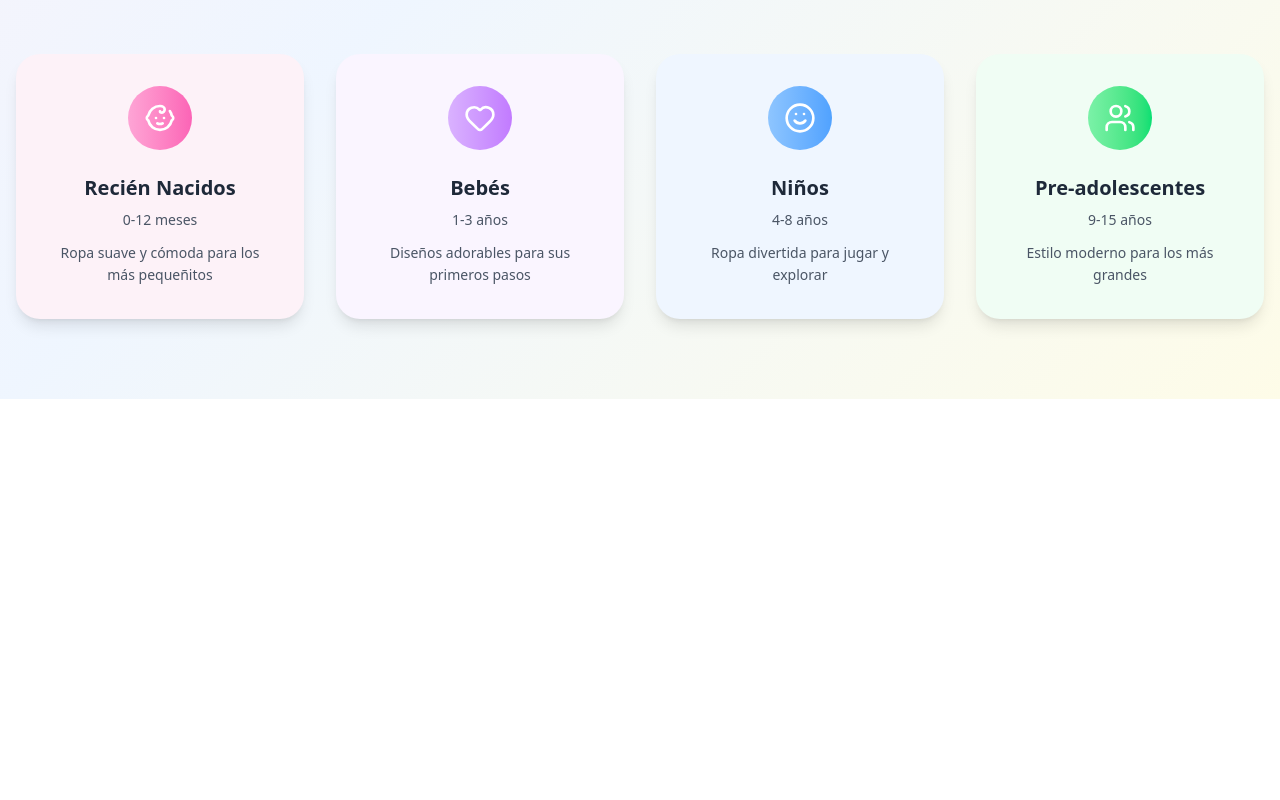
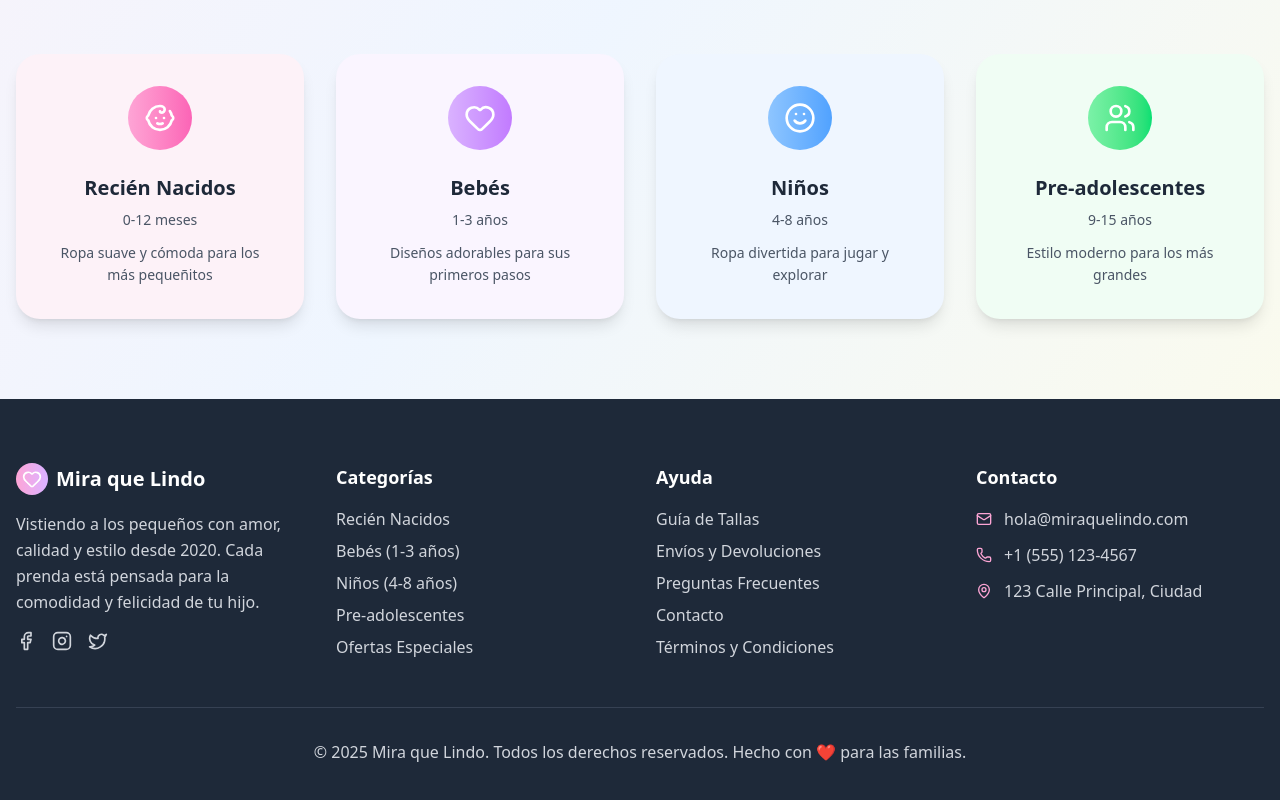
Before and after one commit to Adriel-M-A/mira_que_lindo, a React (Vite) app: page / in a window 1280 px wide. Shown: the part 883-1683 px from the top of the page. Before the commit the page ends 1282 px from the top, so only its background shows below. Built offline with nearby package versions, Linux system fonts and the light colour scheme.

Commit message:
Agregar componente Footer y ContactItem; implementar FooterColumn y SocialIcons para mejorar la sección de pie de página

```diff
--- /dev/null
+++ b/src/components/layout/ContactItem.jsx
@@ -0,0 +1,10 @@
+function ContactItem({ Icon, children }) {
+  return (
+    <div className="flex items-center space-x-3">
+      <Icon className="w-4 h-4 text-pink-300" />
+      <span className="text-gray-300">{children}</span>
+    </div>
+  );
+}
+
+export default ContactItem;
--- /dev/null
+++ b/src/components/layout/Footer.jsx
@@ -0,0 +1,76 @@
+import { Heart, Mail, Phone, MapPin } from "lucide-react";
+import FooterColumn from "./FooterColumn";
+import SocialIcons from "./SocialIcons";
+import ContactItem from "./ContactItem";
+
+function Footer() {
+  const currentYear = new Date().getFullYear();
+
+  return (
+    <footer className="bg-gray-800 text-white py-16">
+      <div className="container mx-auto px-4">
+        <div className="grid md:grid-cols-4 gap-8">
+          {/* Logo + Descripción + Sociales */}
+          <div className="space-y-4">
+            <div className="flex items-center space-x-2">
+              <div className="w-8 h-8 bg-gradient-to-r from-pink-300 to-purple-300 rounded-full flex items-center justify-center">
+                <Heart className="w-5 h-5 text-white" />
+              </div>
+              <h3 className="text-xl font-bold">Mira que Lindo</h3>
+            </div>
+            <p className="text-gray-300 leading-relaxed">
+              Vistiendo a los pequeños con amor, calidad y estilo desde 2020.
+              Cada prenda está pensada para la comodidad y felicidad de tu hijo.
+            </p>
+            <SocialIcons />
+          </div>
+
+          {/* Columnas de enlaces */}
+          <FooterColumn
+            title="Categorías"
+            links={[
+              { to: "/#inicio", label: "Recién Nacidos" },
+              { to: "/#categorias", label: "Bebés (1-3 años)" },
+              { to: "/#productos", label: "Niños (4-8 años)" },
+              { to: "/#pre-adolescentes", label: "Pre-adolescentes" },
+              { to: "/#ofertas", label: "Ofertas Especiales" },
+            ]}
+          />
+
+          <FooterColumn
+            title="Ayuda"
+            links={[
+              { to: "/guia-tallas", label: "Guía de Tallas" },
+              { to: "/envios", label: "Envíos y Devoluciones" },
+              { to: "/faq", label: "Preguntas Frecuentes" },
+              { to: "/contacto", label: "Contacto" },
+              { to: "/terminos", label: "Términos y Condiciones" },
+            ]}
+          />
+
+          {/* Contacto */}
+          <div>
+            <h4 className="text-lg font-semibold mb-4">Contacto</h4>
+            <div className="space-y-3">
+              <ContactItem Icon={Mail}>hola@miraquelindo.com</ContactItem>
+              <ContactItem Icon={Phone}>+1 (555) 123-4567</ContactItem>
+              <ContactItem Icon={MapPin}>
+                123 Calle Principal, Ciudad
+              </ContactItem>
+            </div>
+          </div>
+        </div>
+
+        {/* Derechos */}
+        <div className="border-t border-gray-700 mt-12 pt-8 text-center">
+          <p className="text-gray-300">
+            © {currentYear} Mira que Lindo. Todos los derechos reservados. Hecho
+            con ❤️ para las familias.
+          </p>
+        </div>
+      </div>
+    </footer>
+  );
+}
+
+export default Footer;
--- /dev/null
+++ b/src/components/layout/FooterColumn.jsx
@@ -0,0 +1,23 @@
+import { Link } from "react-router";
+
+function FooterColumn({ title, links }) {
+  return (
+    <div>
+      <h4 className="text-lg font-semibold mb-4">{title}</h4>
+      <ul className="space-y-2">
+        {links.map(({ to, label }, i) => (
+          <li key={i}>
+            <Link
+              to={to}
+              className="text-gray-300 hover:text-pink-300 transition-colors"
+            >
+              {label}
+            </Link>
+          </li>
+        ))}
+      </ul>
+    </div>
+  );
+}
+
+export default FooterColumn;
--- /dev/null
+++ b/src/components/layout/SocialIcons.jsx
@@ -0,0 +1,26 @@
+import { Link } from "react-router";
+import { Facebook, Instagram, Twitter } from "lucide-react";
+
+function SocialIcons({ className = "" }) {
+  const socials = [
+    { to: "#", Icon: Facebook },
+    { to: "#", Icon: Instagram },
+    { to: "#", Icon: Twitter },
+  ];
+
+  return (
+    <div className={`flex space-x-4 ${className}`}>
+      {socials.map(({ to, Icon }, i) => (
+        <Link
+          key={i}
+          to={to}
+          className="text-gray-300 hover:text-pink-300 transition-colors"
+        >
+          <Icon className="w-5 h-5" />
+        </Link>
+      ))}
+    </div>
+  );
+}
+
+export default SocialIcons;
--- a/src/components/page/HomePage.jsx
+++ b/src/components/page/HomePage.jsx
@@ -2,6 +2,7 @@
 import Header from "../layout/Header";
 import HomeSection from "../sections/HomeSection";
 import AgeCategories from "../sections/AgeCategories";
+import Footer from "../layout/Footer";
 
 function HomePage() {
   return (
@@ -9,6 +10,7 @@ function HomePage() {
       <Header />
       <HomeSection />
       <AgeCategories />
+      <Footer />
     </div>
   );
 }
```
